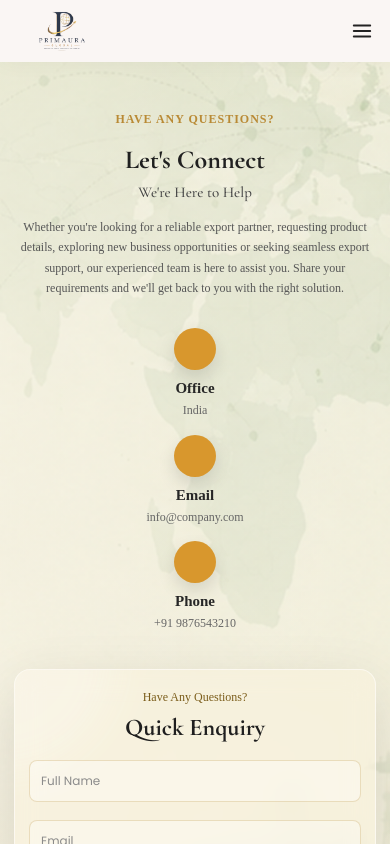
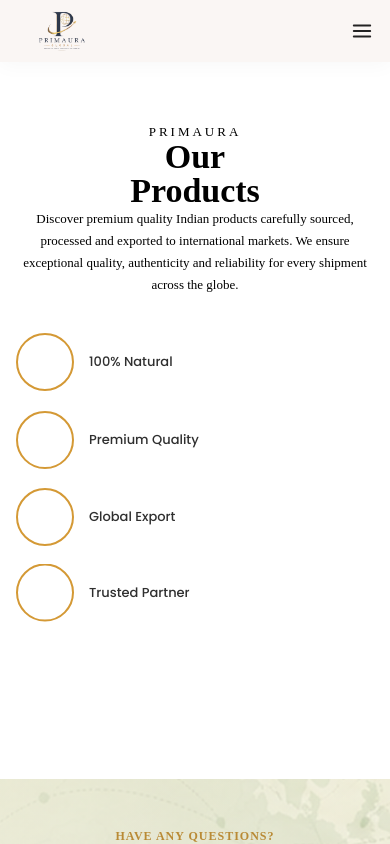
Before and after one commit to Kritikas8349/Primaura-Global, a React (Vite) app: page /products in a window 390 px wide. Shown: the top 844 px of the page. Built offline with nearby package versions, Linux system fonts and the light colour scheme; a web font is replaced by a local one.

Commit message:
Product page

```diff
--- a/src/App.jsx
+++ b/src/App.jsx
@@ -3,6 +3,7 @@
 import Footer from "./components/Footer";
 
 import Home from "./pages/Home";
+import Product from "./pages/Product";
 
 function App() {
   return (
@@ -11,6 +12,7 @@
 
       <Routes>
         <Route path="/" element={<Home />} />
+        <Route path="/products" element={<Product />} />
       </Routes>
 
       <Footer />
--- /dev/null
+++ b/src/pages/Product.css
@@ -0,0 +1,350 @@
+.feature-box{
+    display:flex;
+    flex-direction:column;
+    align-items:center;
+    gap:15px;
+    transition:.35s;
+    animation:float 5s ease-in-out infinite;
+}
+
+.feature-box:hover{
+    transform:translateY(-8px);
+}
+
+.feature-icon{
+    width:70px;
+    height:70px;
+    border-radius:50%;
+    border:2px solid #D49935;
+    display:flex;
+    justify-content:center;
+    align-items:center;
+    background:#fff;
+    transition:.35s;
+}
+
+.feature-icon svg{
+    font-size:28px;
+    color:#D49935;
+    transition:.35s;
+}
+
+.feature-box:hover .feature-icon{
+    background:#D49935;
+}
+
+.feature-box:hover .feature-icon svg{
+    color:#fff;
+}
+
+.feature-box span{
+    font-family:"Poppins",sans-serif;
+    font-size:15px;
+    color:#2F2F2F;
+    font-weight:500;
+    text-align:center;
+}
+
+.feature-box:nth-child(2){
+    animation-delay:.5s;
+}
+
+.feature-box:nth-child(3){
+    animation-delay:1s;
+}
+
+.feature-box:nth-child(4){
+    animation-delay:1.5s;
+}
+
+@keyframes float{
+    0%{
+        transform:translateY(0);
+    }
+    50%{
+        transform:translateY(-8px);
+    }
+    100%{
+        transform:translateY(0);
+    }
+}
+
+/* ========================= */
+/* Large Desktop (2560px+) */
+/* ========================= */
+
+@media (min-width:2560px){
+
+    .product-container{
+        max-width:2200px;
+        padding:180px;
+    }
+
+    .product-left{
+        max-width:900px;
+    }
+
+    .product-tag{
+        font-size:28px;
+        letter-spacing:8px;
+    }
+
+    .product-heading{
+        font-size:150px;
+    }
+
+    .heading-line span{
+        width:180px;
+    }
+
+    .heading-line svg{
+        font-size:32px;
+    }
+
+    .product-text{
+        max-width:850px;
+        font-size:28px;
+    }
+
+    .product-features{
+        gap:60px;
+    }
+
+    .feature-icon{
+        width:95px;
+        height:95px;
+    }
+
+    .feature-icon svg{
+        font-size:40px;
+    }
+
+    .feature-box span{
+        font-size:22px;
+    }
+
+}
+
+
+/* ========================= */
+/* Desktop */
+/* ========================= */
+
+@media (max-width:1440px){
+
+    .product-container{
+        padding:120px 70px;
+    }
+
+    .product-heading{
+        font-size:78px;
+    }
+
+}
+
+
+/* ========================= */
+/* Laptop */
+/* ========================= */
+
+@media (max-width:1200px){
+
+    .product-container{
+        padding:100px 60px;
+    }
+
+    .product-heading{
+        font-size:65px;
+    }
+
+    .product-text{
+        font-size:16px;
+        max-width:520px;
+    }
+
+}
+
+
+/* ========================= */
+/* Tablet Landscape */
+/* ========================= */
+
+@media (max-width:992px){
+
+    .product-container{
+        padding:90px 40px;
+    }
+
+    .product-left{
+        max-width:100%;
+        text-align:center;
+    }
+
+    .heading-line{
+        justify-content:center;
+    }
+
+    .product-text{
+        margin-inline:auto;
+    }
+
+    .product-features{
+        justify-content:center;
+        gap:25px;
+    }
+
+}
+
+
+/* ========================= */
+/* Tablet */
+/* ========================= */
+
+@media (max-width:768px){
+
+    .product-hero{
+        min-height:90vh;
+        background-position:65%;
+    }
+
+    .product-container{
+        padding:80px 25px;
+    }
+
+    .product-tag{
+        font-size:15px;
+        letter-spacing:3px;
+    }
+
+    .product-heading{
+        font-size:52px;
+    }
+
+    .heading-line{
+        gap:12px;
+    }
+
+    .heading-line span{
+        width:80px;
+    }
+
+    .product-text{
+        font-size:15px;
+        line-height:1.8;
+        margin-bottom:40px;
+    }
+
+    .product-features{
+        display:grid;
+        grid-template-columns:repeat(2,1fr);
+        gap:25px;
+        width:100%;
+    }
+
+    .feature-box{
+        width:100%;
+    }
+
+}
+
+
+/* ========================= */
+/* Mobile */
+/* ========================= */
+
+@media (max-width:576px){
+
+    .product-hero{
+        min-height:85vh;
+        background-position:72%;
+    }
+
+    .product-overlay{
+        background:linear-gradient(
+            rgba(255,255,255,.90),
+            rgba(255,255,255,.55)
+        );
+    }
+
+    .product-container{
+        padding:70px 20px;
+    }
+
+    .product-tag{
+        font-size:13px;
+    }
+
+    .product-heading{
+        font-size:42px;
+        line-height:1;
+    }
+
+    .heading-line span{
+        width:55px;
+    }
+
+    .heading-line svg{
+        font-size:18px;
+    }
+
+    .product-text{
+        font-size:14px;
+        line-height:1.7;
+    }
+
+    .product-features{
+        grid-template-columns:repeat(2,1fr);
+        gap:20px;
+    }
+
+    .feature-icon{
+        width:58px;
+        height:58px;
+    }
+
+    .feature-icon svg{
+        font-size:22px;
+    }
+
+    .feature-box span{
+        font-size:13px;
+    }
+
+}
+
+
+/* ========================= */
+/* Small Mobile */
+/* ========================= */
+
+@media (max-width:400px){
+
+    .product-container{
+        padding:60px 16px;
+    }
+
+    .product-heading{
+        font-size:34px;
+    }
+
+    .product-text{
+        font-size:13px;
+    }
+
+    .product-features{
+        grid-template-columns:1fr;
+        gap:18px;
+    }
+
+    .feature-box{
+        flex-direction:row;
+        justify-content:flex-start;
+        text-align:left;
+        gap:15px;
+    }
+
+    .feature-box span{
+        text-align:left;
+    }
+
+}
--- /dev/null
+++ b/src/pages/Product.jsx
@@ -0,0 +1,87 @@
+import React from "react";
+import "./Product.css";
+import {
+    FaLeaf,
+    FaAward,
+    FaGlobeAsia,
+    FaHandshake
+  } from "react-icons/fa";
+
+const Product = () => {
+  return (
+    <section className="product-hero">
+
+      <div className="product-overlay"></div>
+
+      <div className="product-container">
+
+        <div className="product-left">
+
+          <span className="product-tag">
+            PRIMAURA
+          </span>
+
+          <h1 className="product-heading">
+            Our
+            <br />
+            Products
+          </h1>
+
+          <div className="heading-line">
+            <span></span>
+            <i className="fa-solid fa-seedling"></i>
+            <span></span>
+          </div>
+
+          <p className="product-text">
+            Discover premium quality Indian products carefully sourced,
+            processed and exported to international markets. We ensure
+            exceptional quality, authenticity and reliability for every
+            shipment across the globe.
+          </p>
+
+          <div className="product-features">
+
+            <div className="feature-box">
+              <div className="feature-icon">
+                <i className="fa-solid fa-leaf"></i>
+              </div>
+
+              <span>100% Natural</span>
+            </div>
+
+            <div className="feature-box">
+              <div className="feature-icon">
+                <i className="fa-solid fa-award"></i>
+              </div>
+
+              <span>Premium Quality</span>
+            </div>
+
+            <div className="feature-box">
+              <div className="feature-icon">
+                <i className="fa-solid fa-earth-americas"></i>
+              </div>
+
+              <span>Global Export</span>
+            </div>
+
+            <div className="feature-box">
+              <div className="feature-icon">
+                <i className="fa-solid fa-handshake"></i>
+              </div>
+
+              <span>Trusted Partner</span>
+            </div>
+
+          </div>
+
+        </div>
+
+      </div>
+
+    </section>
+  );
+};
+
+export default Product;
```
Also changed, not shown: src/assets/product.png (added).
